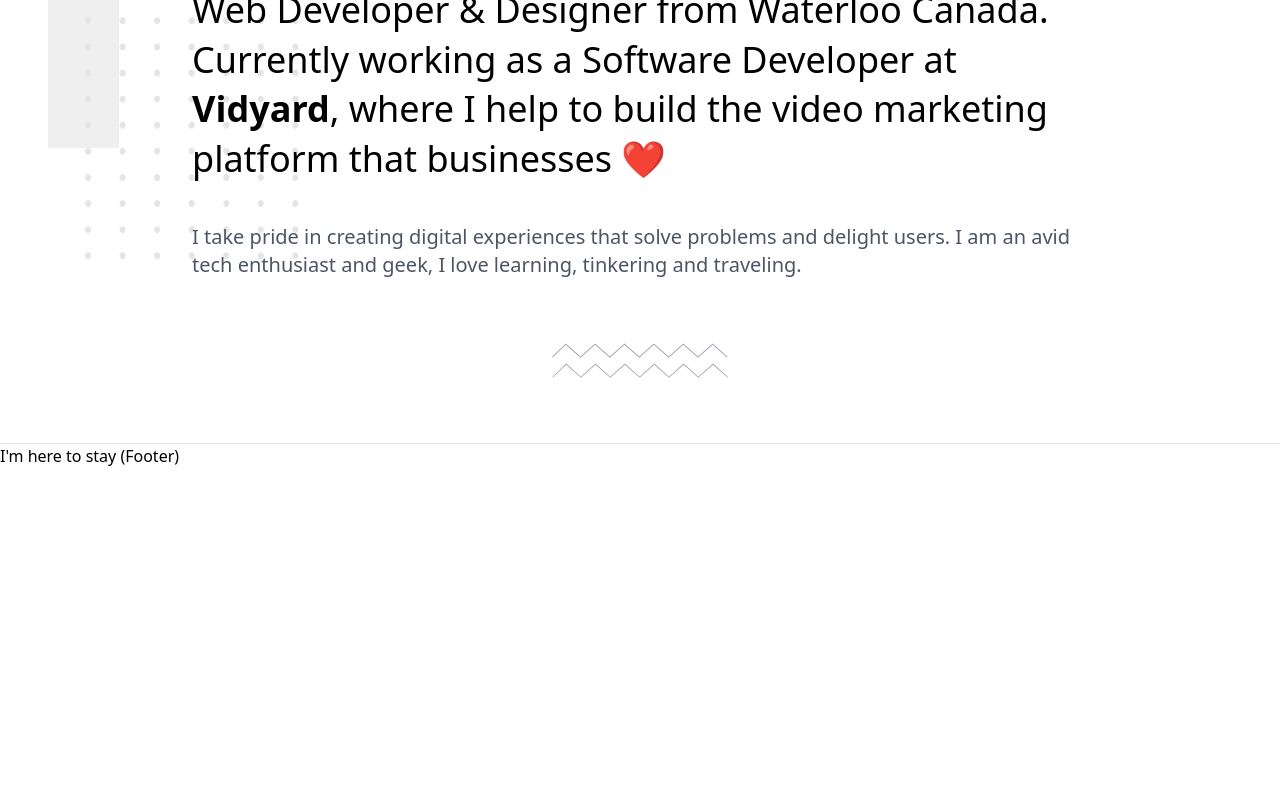
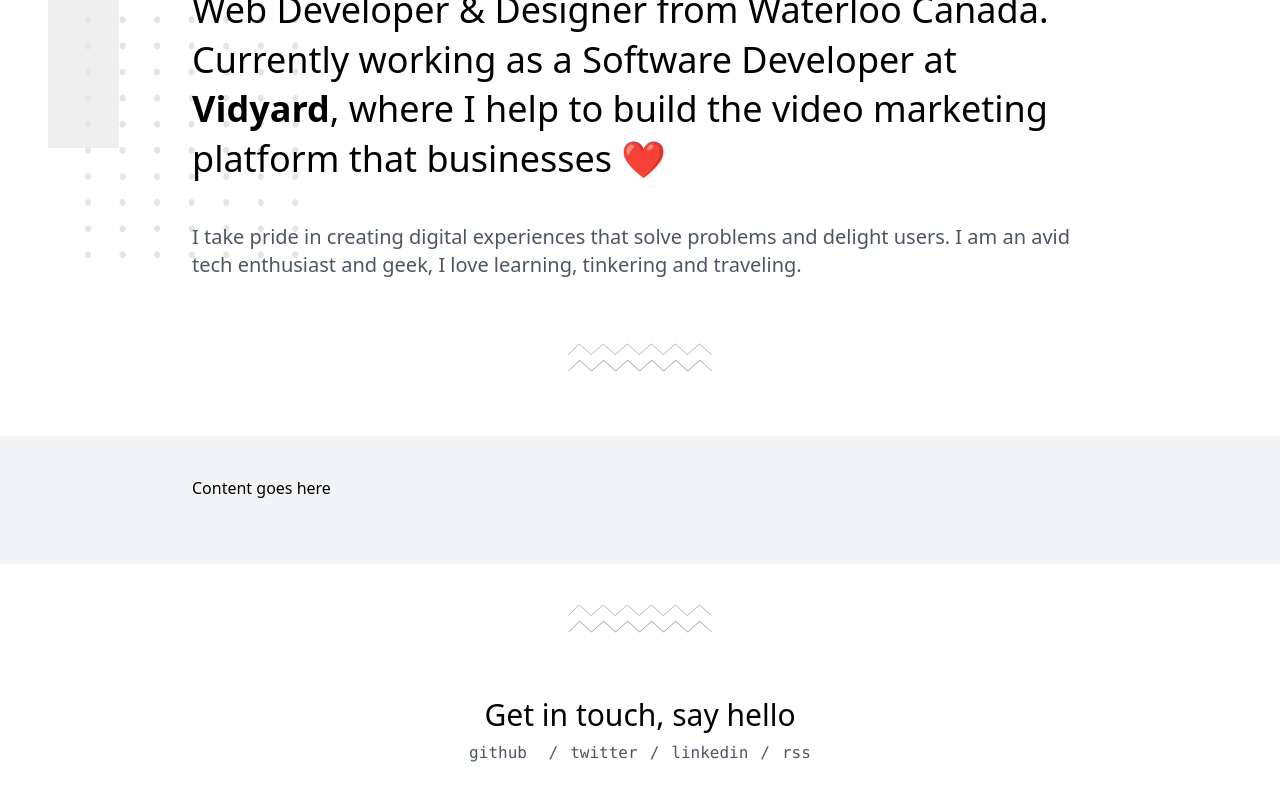
Before and after one commit to VadimBrodsky/vadimbrodsky.com, a Next.js app: page / in a window 1280 px wide. Shown: the part 254-1054 px from the top of the page. Before the commit the page ends 800 px from the top, so only its background shows below. Built offline with nearby package versions, Linux system fonts and the light colour scheme.

Commit message:
Add BlogList and Footer

```diff
--- /dev/null
+++ b/components/BlogList.tsx
@@ -0,0 +1,9 @@
+const BlogList: React.FC = (): JSX.Element => {
+  return (
+    <section className="bg-gray-100">
+      <div className="container mx-auto max-w-4xl pt-10 pb-16">Content goes here</div>
+    </section>
+  );
+};
+
+export default BlogList;
--- a/components/Footer.tsx
+++ b/components/Footer.tsx
@@ -1,7 +1,32 @@
-const Footer: React.FC = (): JSX.Element => (
+import Link from 'next/link';
+
+interface Props {
+  children?: React.ReactNode;
+}
+
+const Footer: React.FC<Props> = (props): JSX.Element => (
   <footer>
-    <hr />
-    <span>I'm here to stay (Footer)</span>
+    <div className="container mx-auto max-w-4xl pt-10 pb-16">
+      {props.children}
+      <ul className="lowercase font-mono mt-2 text-gray-600 text-center">
+        <li className="inline-block">
+          <a href="https://github.com/vadimbrodsky/">Github</a> <span className="mx-3">/</span>
+        </li>
+        <li className="inline-block">
+          <a href="https://twitter.com/vadimbrodsky">Twitter</a>
+          <span className="mx-3">/</span>
+        </li>
+        <li className="inline-block">
+          <a href="https://www.linkedin.com/in/vbrodsky/">LinkedIn</a>
+          <span className="mx-3">/</span>
+        </li>
+        <li className="inline-block">
+          <Link href="/rss">
+            <a>RSS</a>
+          </Link>
+        </li>
+      </ul>
+    </div>
   </footer>
 );
 
--- a/components/Layout.tsx
+++ b/components/Layout.tsx
@@ -1,4 +1,3 @@
-import Footer from './Footer';
 import Head from './Head';
 import Nav from './Nav';
 
@@ -19,7 +18,6 @@ const Layout: React.FC<Props> = (props): JSX.Element => (
         <Nav />
       </header>
       {props.children}
-      <Footer />
     </div>
   </>
 );
--- a/pages/index.tsx
+++ b/pages/index.tsx
@@ -2,7 +2,9 @@
 
 import Layout from '../components/Layout';
 import Intro from '../components/Intro';
+import BlogList from '../components/BlogList';
 import HrWave from '../components/HrWave';
+import Footer from '../components/Footer';
 
 interface Props {
   title: string;
@@ -22,8 +24,13 @@ const IndexPage: React.FC<Props> = (props): JSX.Element => (
         I take pride in creating digital experiences that solve problems and delight users. I am an
         avid tech enthusiast and geek, I love learning, tinkering and traveling.
       </p>
-      <HrWave className="mx-auto w-44 text-gray-400 pt-16" />
+      <HrWave className="mx-auto w-36 text-gray-400 pt-16" />
     </Intro>
+    <BlogList />
+    <Footer>
+      <HrWave className="mx-auto w-36 text-gray-400 pb-16" />
+      <h2 className="font-sans font-light text-3xl text-center">Get in touch, say hello</h2>
+    </Footer>
   </Layout>
 );
 
```
